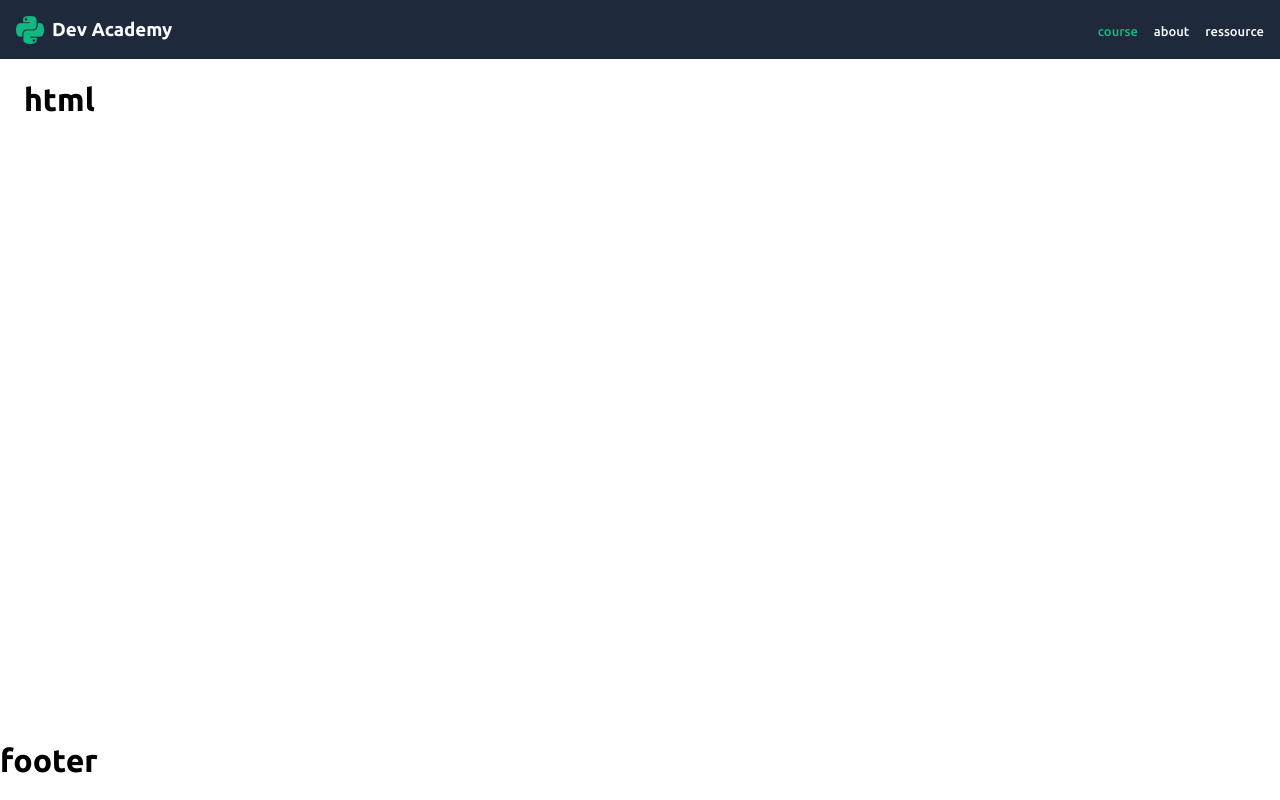
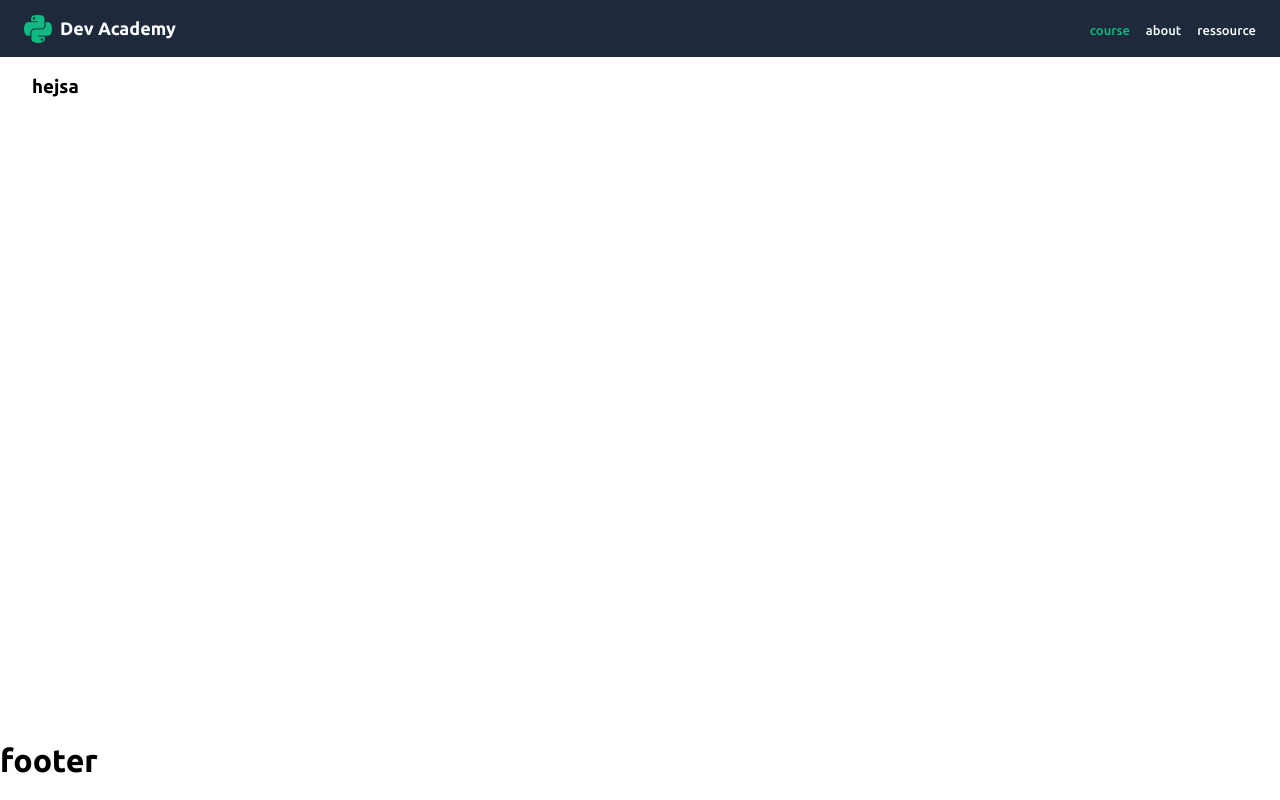
Before and after one commit to NFiveDev/Academy-Website, a Django app: page / in a window 1280 px wide. Run offline with Django 5.2, Linux system fonts and the light colour scheme; some libraries are stand-ins or nearby versions.

Commit message:
fixed layout stuff

```diff
--- a/static/style.css
+++ b/static/style.css
@@ -3,6 +3,9 @@
     --slate-50: #f8fafc;
     --slate-300: #cbd5e1;
     --primary-500: #10b981;
+
+    --screen-large: 1536px;
+    --screen-small: 760px;
 }
 
 html {
@@ -21,8 +24,13 @@ body {
 .nav-header {
     background-color: var(--slate-dark);
     color: var(--slate-light);
-    padding-left: 1rem;
-    padding-right: 1rem;
+    padding-left: 1.5rem;
+    padding-right: 1.5rem;
+
+    @media screen and (min-width: var(--screen-large)) {
+        padding-left: 0;
+        padding-right: 0;
+    }
 }
 
 .nav-content-wrapper {
@@ -30,6 +38,9 @@ body {
     justify-content: space-between;
     flex-direction: row;
     align-items: center;
+    max-width: var(--screen-large);
+    margin-left: auto;
+    margin-right: auto;
 }
 
 .navigation-list {
@@ -67,14 +78,20 @@ body {
        i {
         color: var(--primary-500);
        }
+
+       h3 {
+        font-size: large;
+       }
     }
 }
 
 
 .content-wrapper {
-    padding-right: 1.5rem;
-    padding-left: 1.5rem;
-    padding-bottom: 0.5rem;
-    padding-right: 0.5rem;
-    max-width: 1536px;
+    max-width: var(--screen-large);
+    margin: 0 auto;
+
+    main {
+        padding-left: 2rem;
+        padding-right: 2rem;
+    }
 }
--- a/templates/index.html
+++ b/templates/index.html
@@ -2,5 +2,7 @@
 
 
 {% block content %}
-<h1>html</h1>
+<div>
+    <h3>hejsa</h3>
+</div>
 {% endblock content %}
--- a/templates/layout.html
+++ b/templates/layout.html
@@ -21,9 +21,13 @@
         {% include "partials/navbar.html" %}
     </header>
 
-    <main class="content-wrapper">
-        {% block content %}{% endblock content %}
-    </main>
+    <div>
+        <div class="content-wrapper">
+            <main>
+                {% block content %}{% endblock content %}
+            </main>
+        </div>
+    </div>
 
     <footer>
         {% include "partials/footer.html" %}
```
